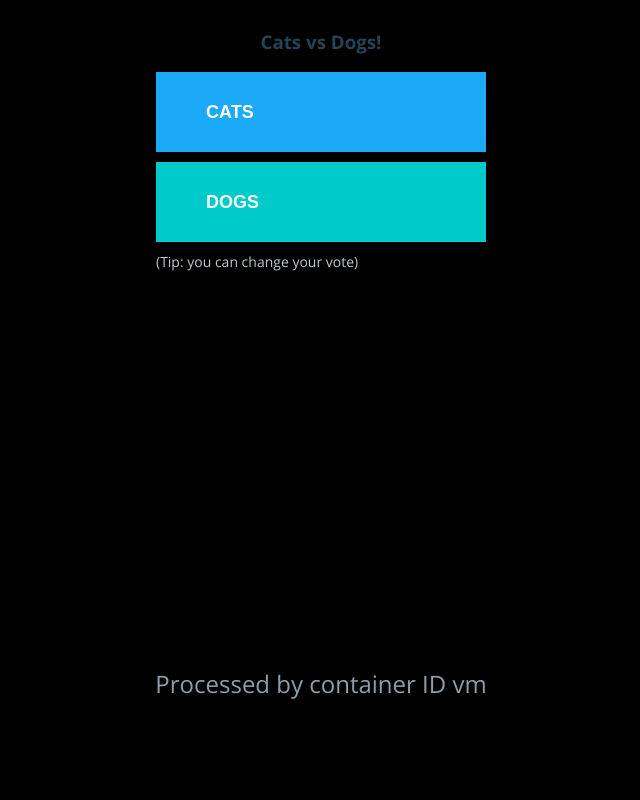
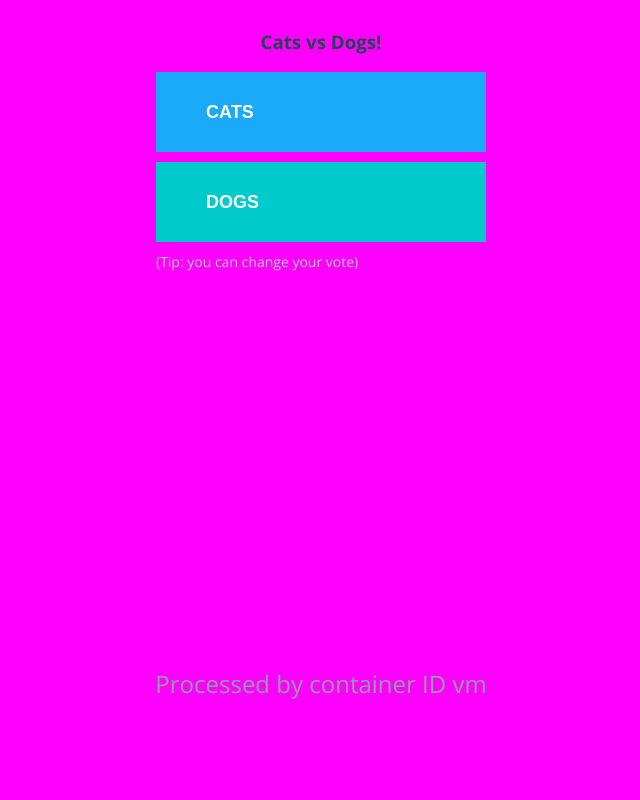
Before and after one commit to dockersamples/example-voting-app, a Flask app: page / in a window 1280 px wide. Shown: the whole page, without its empty margins (319-959 px from the left). Run offline with Flask 2, Linux system fonts and the light colour scheme; some libraries are stand-ins or nearby versions.

Commit message:
change background-color to magenta

```diff
--- a/vote/static/stylesheets/style.css
+++ b/vote/static/stylesheets/style.css
@@ -6,7 +6,7 @@
 html,body{
   margin: 0;
   padding: 0;
-  background-color: black;
+  background-color: magenta;
   height: 100vh;
   font-family: 'Open Sans';
 }
```
